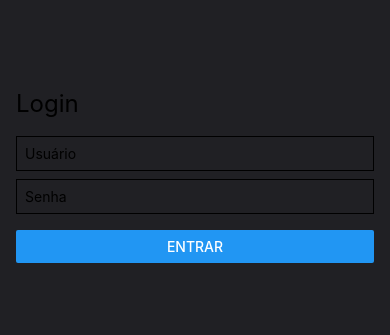
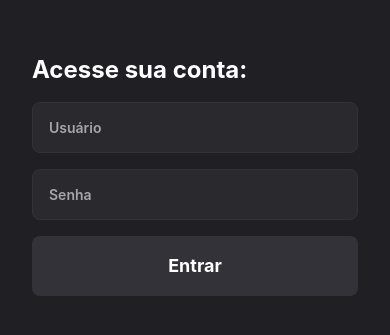
Before and after one commit to Rychillie/car-brands-app, a React Native app: screen /Login in a window 390 px wide. Shown: the part 247-582 px from the top of the page. Built offline with nearby package versions, Linux system fonts and the light colour scheme.

Commit message:
Improve Auth Styles

```diff
--- a/app.json
+++ b/app.json
@@ -10,7 +10,7 @@
     "splash": {
       "image": "./assets/splash-icon.png",
       "resizeMode": "contain",
-      "backgroundColor": "#ffffff"
+      "backgroundColor": "#202024"
     },
     "ios": {
       "supportsTablet": true
@@ -18,7 +18,7 @@
     "android": {
       "adaptiveIcon": {
         "foregroundImage": "./assets/adaptive-icon.png",
-        "backgroundColor": "#ffffff"
+        "backgroundColor": "#202024"
       },
       "edgeToEdgeEnabled": true
     },
--- a/src/components/header.tsx
+++ b/src/components/header.tsx
@@ -16,7 +16,12 @@ export default function Header({ name, signOut }: HeaderProps) {
         style={{ marginTop: insets.top }}
       >
         <View className="flex-row gap-2 items-center">
-          <View className="bg-darken-300 size-12 rounded-lg" />
+          <View className="size-12">
+            <Image
+              className="size-full rounded-lg"
+              source={require("../../assets/rychillie.png")}
+            />
+          </View>
           <View>
             <Text className="text-lighten-200">Olá,</Text>
             <Text className="text-lg font-bold text-lighten-200">{name}</Text>
--- a/src/screens/login-screen.tsx
+++ b/src/screens/login-screen.tsx
@@ -1,6 +1,14 @@
 import React from "react";
 import { Controller, useForm } from "react-hook-form";
-import { Alert, Button, SafeAreaView, Text, TextInput } from "react-native";
+import {
+  Alert,
+  KeyboardAvoidingView,
+  Platform,
+  SafeAreaView,
+  Text,
+  TextInput,
+  TouchableOpacity,
+} from "react-native";
 import { useAuth } from "../context/auth-context";
 
 type FormData = { user: string; password: string };
@@ -18,8 +26,14 @@ export default function LoginScreen() {
   };
 
   return (
-    <SafeAreaView className="m-4 flex-1 justify-center bg-darken-100">
-      <Text className="text-2xl mb-4">Login</Text>
+    <SafeAreaView className="flex-1">
+      <KeyboardAvoidingView
+        behavior={Platform.OS === "ios" ? "padding" : "height"}
+        className="m-8 flex-1 justify-center"
+      >
+        <Text className="text-2xl font-bold mb-4 text-lighten-100">
+          Acesse sua conta:
+        </Text>
 
         <Controller
           control={control}
@@ -27,7 +41,7 @@ export default function LoginScreen() {
           render={({ field: { onChange, value } }) => (
             <TextInput
               placeholder="Usuário"
-            className="border p-2 mb-2"
+              className="border p-4 mb-4 bg-darken-200 placeholder:text-lighten-300/80 border-darken-300 rounded-lg placeholder:font-semibold text-lighten-200"
               value={value}
               onChangeText={onChange}
               autoCapitalize="none"
@@ -42,14 +56,20 @@ export default function LoginScreen() {
             <TextInput
               placeholder="Senha"
               secureTextEntry
-            className="border p-2 mb-4"
+              className="border p-4 mb-4 bg-darken-200 placeholder:text-lighten-300/80 border-darken-300 rounded-lg placeholder:font-semibold text-lighten-200"
               value={value}
               onChangeText={onChange}
             />
           )}
         />
 
-      <Button title="Entrar" onPress={handleSubmit(onSubmit)} />
+        <TouchableOpacity
+          className="bg-darken-300 p-4 rounded-lg justify-center items-center"
+          onPress={handleSubmit(onSubmit)}
+        >
+          <Text className="text-lighten-100 font-bold text-lg">Entrar</Text>
+        </TouchableOpacity>
+      </KeyboardAvoidingView>
     </SafeAreaView>
   );
 }
```
Also changed, not shown: assets/rychillie.png (added). Lines whose indentation alone changed are shown as unchanged.
